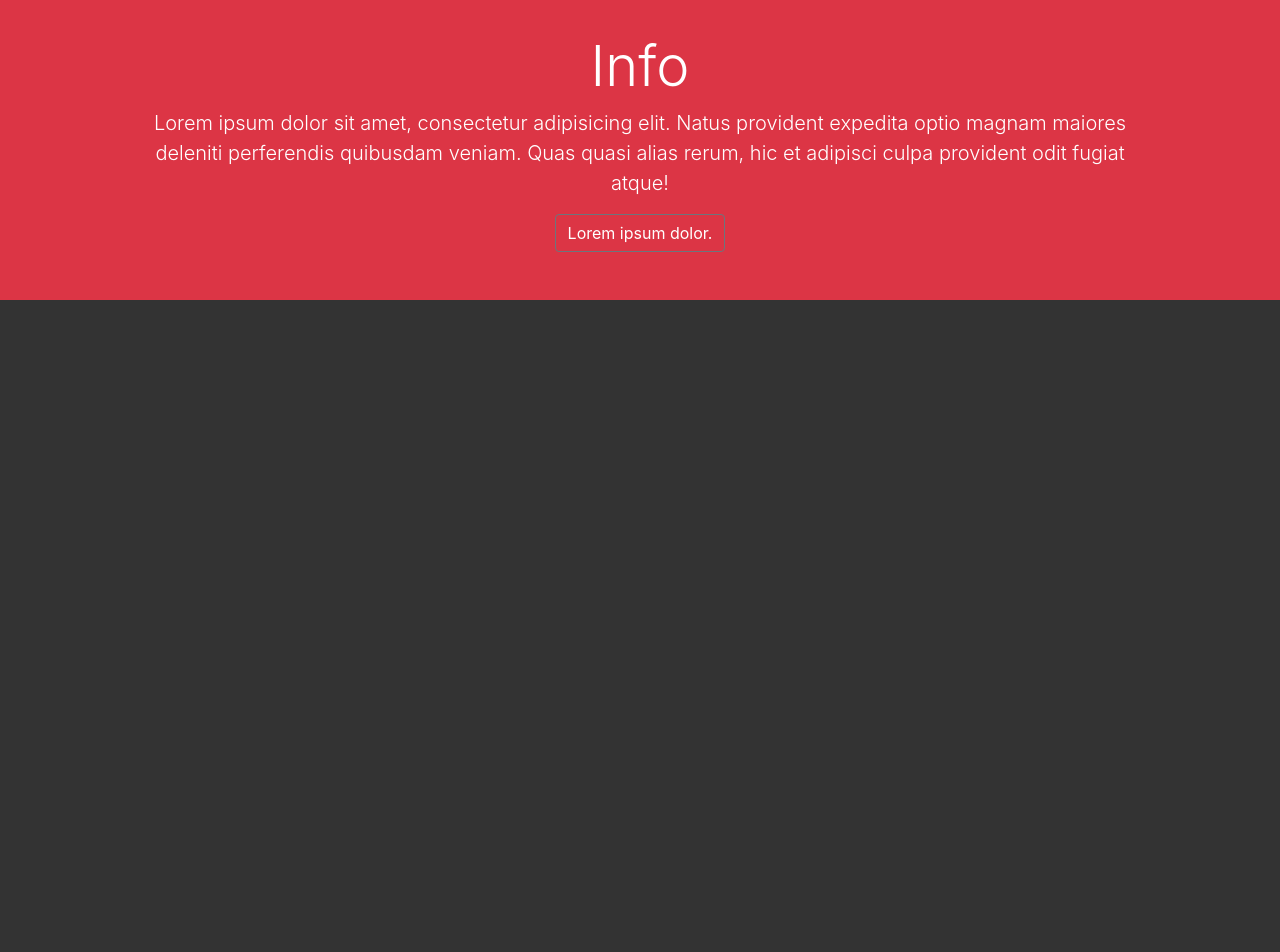
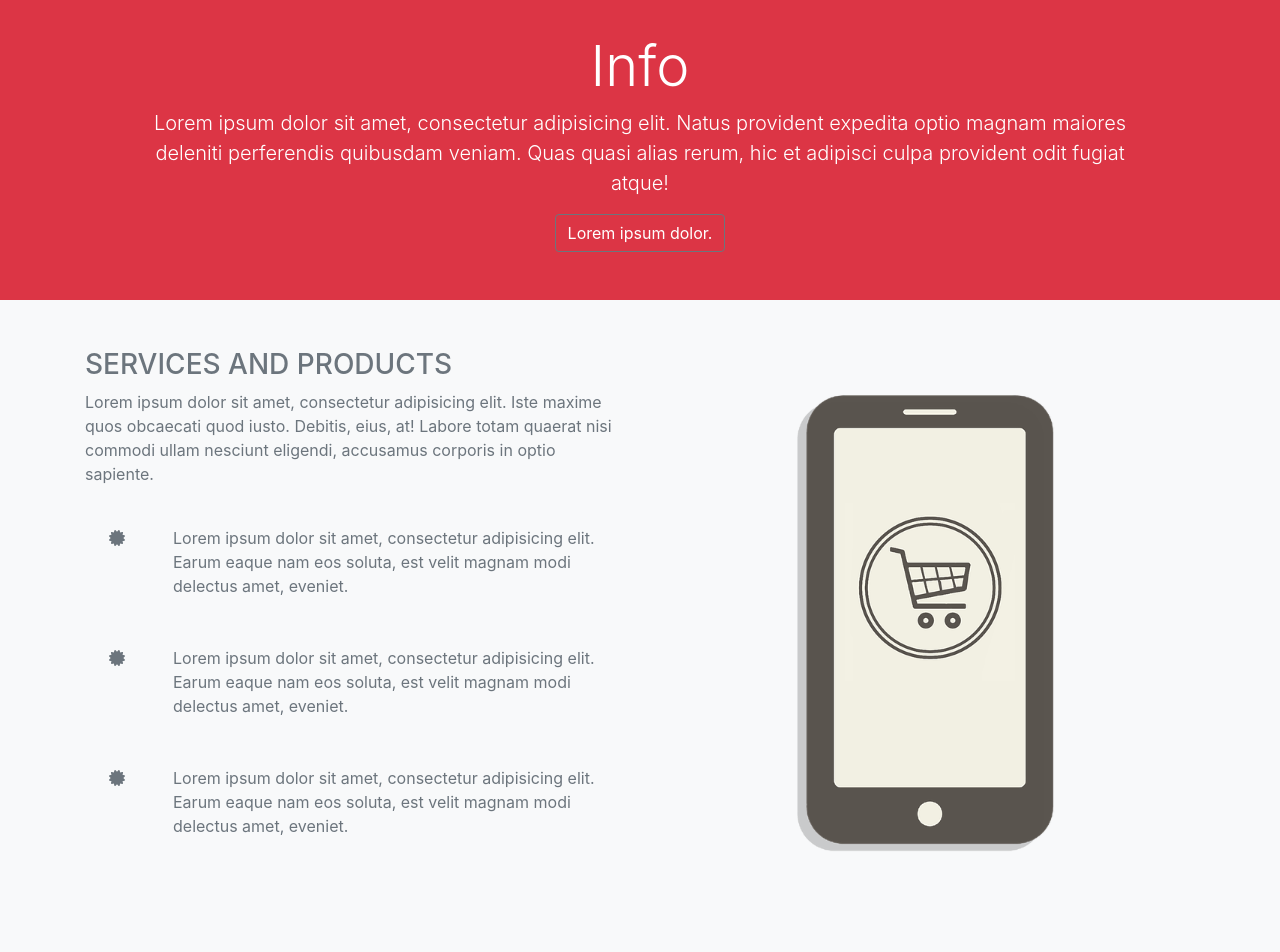
Before and after one commit to HectorMarroquin/PageWeb-Fazt, a plain HTML site: page index.html in a window 1280 px wide. Shown: the part 1772-2724 px from the top of the page. Before the commit the page ends 2072 px from the top, so only its background shows below. Drawn offline with Linux system fonts and the light colour scheme.

Commit message:
Se creo info-section la segunda parte

```diff
--- a/index.html
+++ b/index.html
@@ -179,6 +179,48 @@
       </div>
     </section>
 
+    <section class="info-section bg-light text-muted py-5" id="info-section">
+      <div class="container">
+        <div class="row">
+          <div class="col-md-6">
+            <h3>SERVICES AND PRODUCTS</h3>
+            <p>Lorem ipsum dolor sit amet, consectetur adipisicing elit. Iste maxime quos obcaecati quod iusto. Debitis, eius, at! Labore totam quaerat nisi commodi ullam nesciunt eligendi, accusamus corporis in optio sapiente.</p>
+            <!-- check -->
+            <div class="d-flex flex-row">
+              <div class="p-4 align-self-start">
+                <i class="fas fa-certificate"></i>
+              </div>
+              <div class="p-4 align-self-end">
+                Lorem ipsum dolor sit amet, consectetur adipisicing elit. Earum eaque nam eos soluta, est velit magnam modi delectus amet, eveniet.
+              </div>
+            </div>
+            <!-- check -->
+            <div class="d-flex flex-row">
+              <div class="p-4 align-self-start">
+                <i class="fas fa-certificate"></i>
+              </div>
+              <div class="p-4 align-self-end">
+                Lorem ipsum dolor sit amet, consectetur adipisicing elit. Earum eaque nam eos soluta, est velit magnam modi delectus amet, eveniet.
+              </div>
+            </div>
+            <!-- check -->
+            <div class="d-flex flex-row">
+              <div class="p-4 align-self-start">
+                <i class="fas fa-certificate"></i>
+              </div>
+              <div class="p-4 align-self-end">
+                Lorem ipsum dolor sit amet, consectetur adipisicing elit. Earum eaque nam eos soluta, est velit magnam modi delectus amet, eveniet.
+              </div>
+            </div>
+          </div>
+          <div class="col-md-6">
+            <img src="img/img2.png" alt="" class="img-fluid mb-3 rouded-circle">
+          </div>
+        </div>
+      </div>
+    </section>
+
+
 
 
 	<script src="js/jquery-3.2.1.slim.min.js"></script>
```
